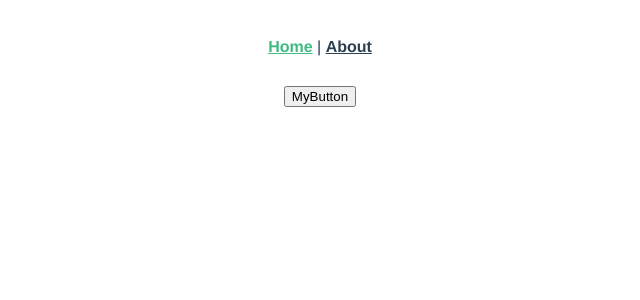
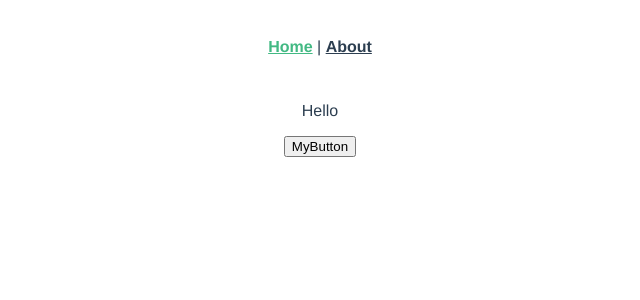
Before and after one commit to kuni0128/vue-ts-sample, a Vue app: page /#/ in a window 1280 px wide. Shown: the top 300 px of the page, without its empty margins (320-960 px from the left). Built offline with nearby package versions, Linux system fonts and the light colour scheme.

Commit message:
show greetText

```diff
--- a/src/views/Home.vue
+++ b/src/views/Home.vue
@@ -1,5 +1,6 @@
 <template>
   <div class="home">
+    <p>{{ greetText }}</p>
     <MyButton :greet="greetText" @click="onMyButtonClicked"></MyButton>
   </div>
 </template>
```
